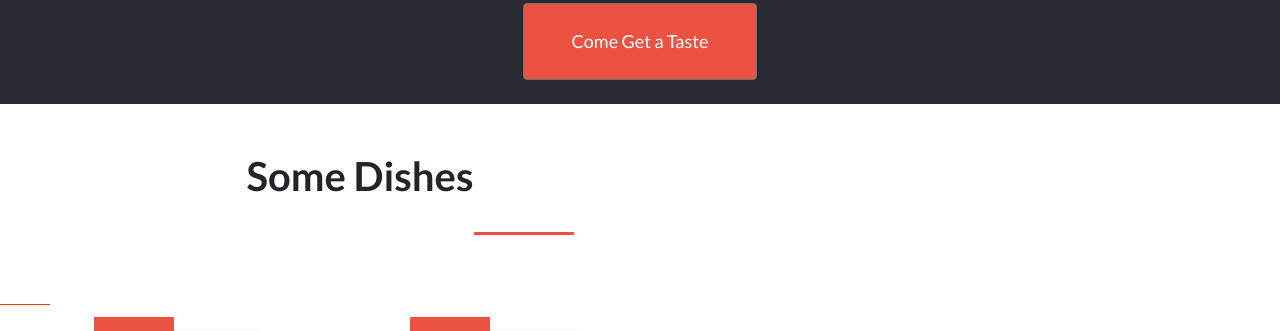
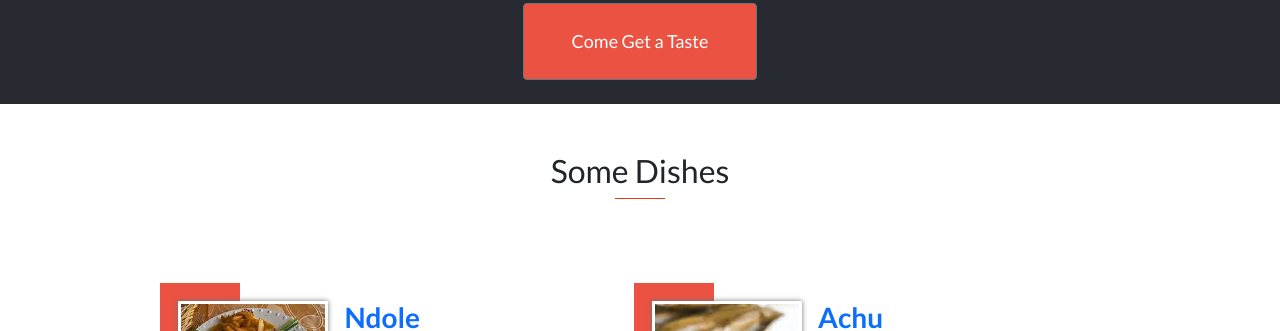
Before and after one commit to Christabelle143/Capstone1, a website: page home.html in a window 1280 px wide. Shown: the part 1363-1694 px from the top of the page. Drawn offline with nearby package versions, Linux system fonts and the light colour scheme; a web font is replaced by a local one.

Commit message:
Modified style.css file

```diff
--- a/home.html
+++ b/home.html
@@ -192,10 +192,10 @@
         <div class="container1">
           <div class="row">
             <div class="col-12">
-              <div class="text-center mb-5 pb-lg-4 section-title-holder">
-                <h2 class="text-black section-title">Some Dishes</h2>
+              <div class="text-center centered-title mb-5 pb-lg-4">
+                <h2 class="text-black">Some Dishes</h2>
+                <div class="line"></div>
               </div>
-              <div class="line"></div>
             </div>
           </div>
           <div id="get-dishes" class="row"> </div>
--- a/style.css
+++ b/style.css
@@ -303,6 +303,12 @@ footer {
   display: none;
 }
 
+.centered-title {
+  display: flex;
+  flex-direction: column;
+  align-items: center;
+}
+
 .dish-item {
   margin-left: 20px;
   padding-top: 30px;
@@ -477,7 +483,7 @@ footer {
     color: white;
   }
 .container1{
-  max-width: 720px;
+  max-width: 100%;
 
 }
   .nav {
@@ -558,16 +564,17 @@ footer {
   }
 
   .my-logo {
-    width: 50%;
+    width: 40%;
     padding-left: 4rem;
   }
 
   #nav-links {
     display: flex;
     flex-direction: row;
-    padding-right: 6rem;
+    padding-right: 3%;
     margin-top: 10px;
   }
+
   .line {
     height: 1px;
     background-color: #e43c13;
@@ -603,6 +610,11 @@ footer {
   .m-hide{
     display: block;
   }
+
+  #get-dishes {
+    margin: 0 13%;
+  }
+
   .dish-item {
     margin-left: 0;
   }
```
